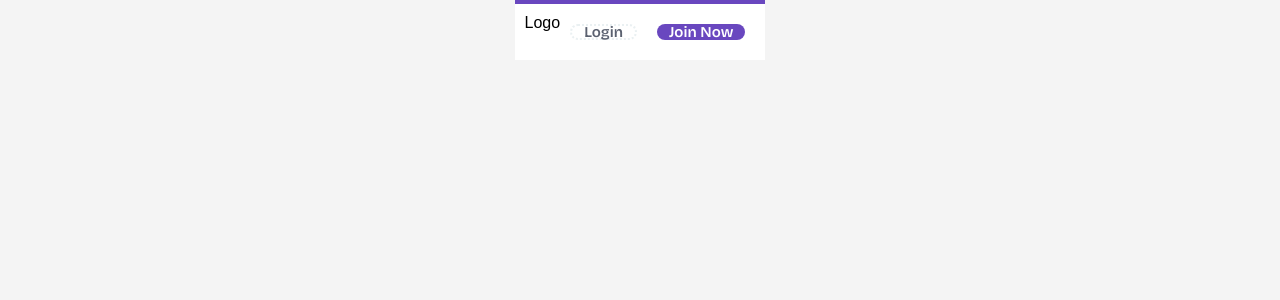
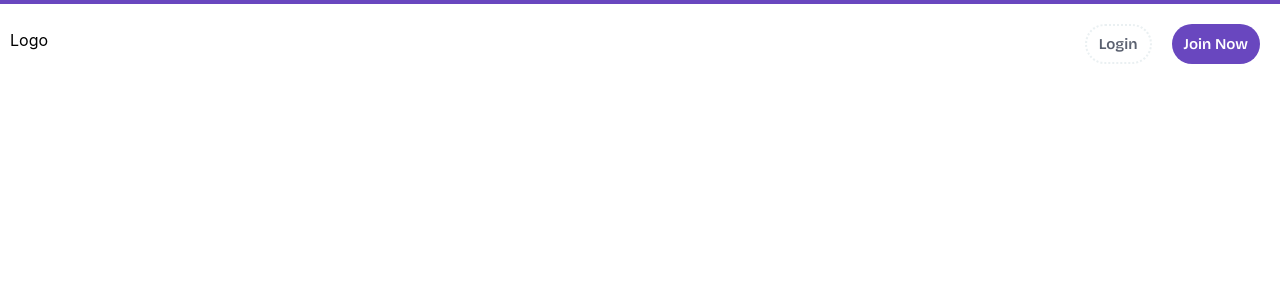
Before and after one commit to cosmicsaurabh/zupay-blog, a React (Create React App) app in the folder frontend/: page / in a window 1280 px wide. Shown: the top 300 px of the page. Built offline with nearby package versions, Linux system fonts and the light colour scheme.

Commit message:
fixed ui

```diff
--- a/frontend/src/components/Login.css
+++ b/frontend/src/components/Login.css
@@ -1,18 +1,3 @@
-/* General Reset */
-* {
-  margin: 0;
-  padding: 0;
-  box-sizing: border-box;
-}
-
-body {
-  display: flex;
-  justify-content: center;
-  font-family: Arial, sans-serif;
-  background-color: #f4f4f4; /* Light background for better contrast */
-  width: 100%;
-}
-
 .full-page {
   margin-top: 35%;
   display: flex;
--- a/frontend/src/components/Navbar.js
+++ b/frontend/src/components/Navbar.js
@@ -49,7 +49,7 @@ const LoginButton = styled.button`
   justify-content: center;
   font-size: 15px;
   font-weight:600;
-  padding: 4px 12px 4px 12px;
+  padding: 12px;
   margin:10px;
   line-height: 18px;
   text-align: left;
@@ -66,7 +66,7 @@ const LoginButton = styled.button`
   justify-content: center;
   font-size: 15px;
   font-weight:600;
-  padding: 4px 12px 4px 12px;
+  padding:12px;
   margin:10px;
   line-height: 18px;
   text-align: left;
```
Also changed, not shown: 2 other files (tests, documents, lock files or other folders).
